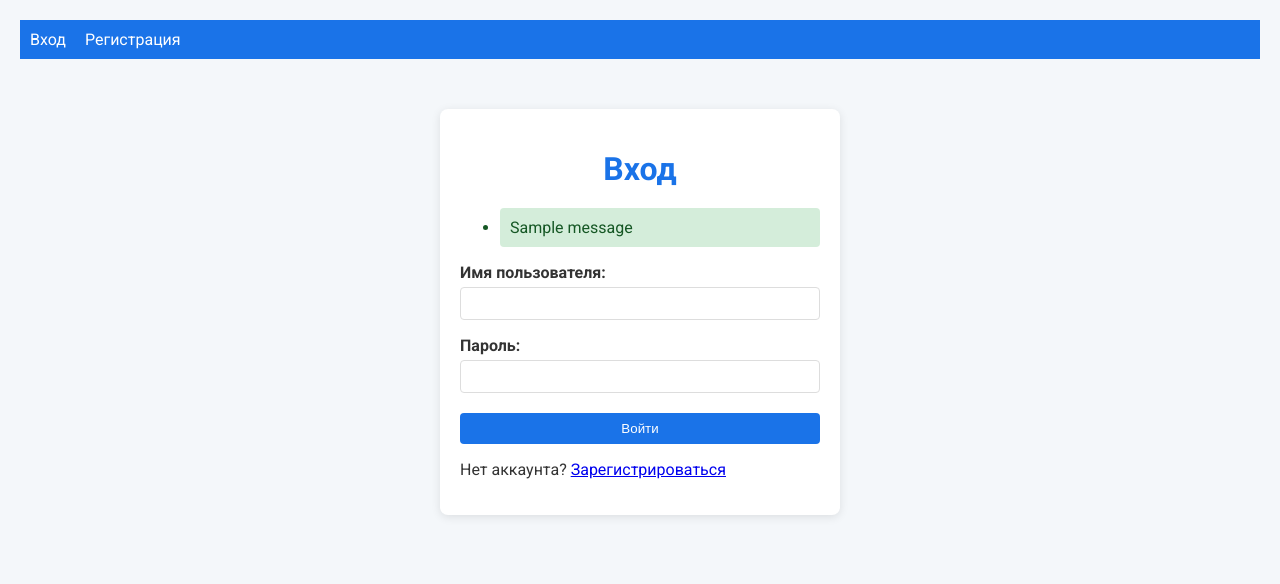
After one commit to H04X4/zolotoy, a Django app: page /login/ in a window 1280 px wide. The commit adds this page. Shown: the top 584 px of the page. Run offline with Django 4.2, Linux system fonts and the light colour scheme; tables that the repository leaves empty hold one stand-in row (values such as "Sample post"); one stand-in notice (Sample message) is shown.

Commit message:
feat: добавлены шаблоны, формы, миграции и правки в админке

```diff
--- a/order_management/settings.py
+++ b/order_management/settings.py
@@ -82,3 +82,8 @@ STATIC_ROOT = BASE_DIR / 'staticfiles'
 
 
 DEFAULT_AUTO_FIELD = 'django.db.models.BigAutoField'
+
+
+LOGIN_REDIRECT_URL = 'order_list'
+LOGOUT_REDIRECT_URL = 'login'
+LOGIN_URL = 'login'
--- /dev/null
+++ b/orders/forms.py
@@ -0,0 +1,27 @@
+from django import forms
+from django.contrib.auth.models import User
+from django.contrib.auth.forms import UserCreationForm, AuthenticationForm
+
+class RegisterForm(UserCreationForm):
+    email = forms.EmailField(required=True, label="Электронная почта")
+    first_name = forms.CharField(max_length=30, required=False, label="Имя")
+    last_name = forms.CharField(max_length=30, required=False, label="Фамилия")
+
+    class Meta:
+        model = User
+        fields = ['username', 'email', 'first_name', 'last_name', 'password1', 'password2']
+        labels = {
+            'username': 'Имя пользователя',
+            'password1': 'Пароль',
+            'password2': 'Подтверждение пароля',
+        }
+
+    def clean_email(self):
+        email = self.cleaned_data.get('email')
+        if User.objects.filter(email=email).exists():
+            raise forms.ValidationError("Этот адрес электронной почты уже используется.")
+        return email
+
+class LoginForm(AuthenticationForm):
+    username = forms.CharField(label="Имя пользователя")
+    password = forms.CharField(widget=forms.PasswordInput, label="Пароль")
--- /dev/null
+++ b/orders/templates/orders/base.html
@@ -0,0 +1,91 @@
+{% load static %}
+<!DOCTYPE html>
+<html lang="ru">
+<head>
+    <meta charset="UTF-8">
+    <meta name="viewport" content="width=device-width, initial-scale=1.0">
+    <title>{% block title %}Управление заказами{% endblock %}</title>
+    <link rel="stylesheet" href="{% static 'css/styles.css' %}">
+    <link href="https://fonts.googleapis.com/css2?family=Roboto:wght@400;700&display=swap" rel="stylesheet">
+    <style>
+        .auth-container {
+            max-width: 400px;
+            margin: 50px auto;
+            padding: 20px;
+            background: #fff;
+            border-radius: 8px;
+            box-shadow: 0 2px 10px rgba(0,0,0,0.1);
+        }
+        .auth-form p {
+            margin-bottom: 15px;
+        }
+        .auth-form label {
+            font-weight: bold;
+        }
+        .auth-form input, .auth-form button {
+            width: 100%;
+            padding: 8px;
+            margin-top: 5px;
+            border: 1px solid #ddd;
+            border-radius: 4px;
+        }
+        .auth-form button {
+            background-color: #1a73e8;
+            color: #fff;
+            border: none;
+            cursor: pointer;
+        }
+        .auth-form button:hover {
+            background-color: #1557b0;
+        }
+        .errornote {
+            background-color: #f8d7da;
+            color: #721c24;
+            padding: 10px;
+            border: 1px solid #f5c6cb;
+            border-radius: 4px;
+            margin-bottom: 15px;
+        }
+        .messages li {
+            padding: 10px;
+            margin-bottom: 10px;
+            border-radius: 4px;
+        }
+        .messages .success {
+            background-color: #d4edda;
+            color: #155724;
+        }
+        .messages .error {
+            background-color: #f8d7da;
+            color: #721c24;
+        }
+        .navbar {
+            background-color: #1a73e8;
+            padding: 10px;
+            margin-bottom: 20px;
+        }
+        .navbar a, .navbar span {
+            color: #fff;
+            margin-right: 15px;
+            text-decoration: none;
+        }
+        .navbar a:hover {
+            text-decoration: underline;
+        }
+    </style>
+</head>
+<body>
+    <div class="navbar">
+        {% if user.is_authenticated %}
+            <a href="{% url 'order_list' %}">Заказы</a>
+            <span>Привет, {{ user.username }} (№{% if user.profile.unique_number %}{{ user.profile.unique_number }}{% else %}—{% endif %})!</span>
+            <a href="{% url 'logout' %}">Выйти</a>
+        {% else %}
+            <a href="{% url 'login' %}">Вход</a>
+            <a href="{% url 'register' %}">Регистрация</a>
+        {% endif %}
+    </div>
+    {% block content %}
+    {% endblock %}
+</body>
+</html>
--- /dev/null
+++ b/orders/templates/orders/login.html
@@ -0,0 +1,34 @@
+{% extends "orders/base.html" %}
+{% block content %}
+<div class="auth-container">
+    <h1>Вход</h1>
+    {% if messages %}
+        <ul class="messages">
+            {% for message in messages %}
+                <li{% if message.tags %} class="{{ message.tags }}"{% endif %}>{{ message }}</li>
+            {% endfor %}
+        </ul>
+    {% endif %}
+    {% if form.errors %}
+        <div class="errornote">
+            <p>Пожалуйста, исправьте следующие ошибки:</p>
+            <ul>
+                {% for field in form %}
+                    {% for error in field.errors %}
+                        <li>{{ field.label }}: {{ error }}</li>
+                    {% endfor %}
+                {% endfor %}
+                {% for error in form.non_field_errors %}
+                    <li>{{ error }}</li>
+                {% endfor %}
+            </ul>
+        </div>
+    {% endif %}
+    <form method="post" class="auth-form">
+        {% csrf_token %}
+        {{ form.as_p }}
+        <button type="submit" class="btn btn-primary">Войти</button>
+    </form>
+    <p>Нет аккаунта? <a href="{% url 'register' %}">Зарегистрироваться</a></p>
+</div>
+{% endblock %}
--- a/orders/templatetags/order_tags.py
+++ b/orders/templatetags/order_tags.py
@@ -7,4 +7,4 @@ def multiply(value, arg):
     try:
         return float(value) * float(arg)
     except (ValueError, TypeError):
-        return 0.0
+        return 0
--- a/orders/urls.py
+++ b/orders/urls.py
@@ -4,4 +4,7 @@ from . import views
 urlpatterns = [
     path('', views.order_list, name='order_list'),
     path('update-order/', views.update_order, name='update_order'),
+    path('register/', views.register, name='register'),
+    path('login/', views.user_login, name='login'),
+    path('logout/', views.user_logout, name='logout'),
 ]
--- a/orders/views.py
+++ b/orders/views.py
@@ -1,13 +1,28 @@
-from django.shortcuts import render
-from .models import Product
+from django.shortcuts import render, redirect
+from .models import Product, UserProfile
 from django.http import JsonResponse
 from django.views.decorators.http import require_POST
+from django.contrib.auth.decorators import login_required
+from django.contrib.auth import login, authenticate, logout
+from .forms import RegisterForm, LoginForm
+from django.contrib import messages
+from django.db.models import Max
 
+@login_required
 def order_list(request):
     sort_by = request.GET.get('sort', 'article')
     if sort_by not in ['article', 'stock', 'cost_price', 'order_quantity']:
         sort_by = 'article'
-    products = Product.objects.all().order_by(sort_by)
+    # Фильтрация продуктов по уникальному номеру пользователя
+    if request.user.is_superuser:
+        products = Product.objects.all()  # Админы видят все продукты
+    else:
+        try:
+            user_unique_number = request.user.profile.unique_number
+            products = Product.objects.filter(unique_number=user_unique_number)
+        except UserProfile.DoesNotExist:
+            products = Product.objects.none()  # Если профиля нет, показываем пустой список
+    products = products.order_by(sort_by)
     print(f"DEBUG: Found {products.count()} products")
     total_sum = sum(p.order_quantity * p.cost_price for p in products)
     return render(request, 'orders/order_list.html', {
@@ -17,17 +32,62 @@ def order_list(request):
     })
 
 @require_POST
+@login_required
 def update_order(request):
     product_id = request.POST.get('product_id')
     order_quantity = request.POST.get('order_quantity')
     comment = request.POST.get('comment')
     try:
         product = Product.objects.get(id=product_id)
+        # Проверка, что пользователь имеет доступ к продукту
+        if not request.user.is_superuser:
+            user_unique_number = request.user.profile.unique_number
+            if product.unique_number != user_unique_number:
+                return JsonResponse({'error': 'Нет доступа к этому продукту'}, status=403)
         product.order_quantity = int(order_quantity)
         product.comment = comment
         product.save()
         line_total = product.order_quantity * product.cost_price
-        total_sum = sum(p.order_quantity * p.cost_price for p in Product.objects.all())
+        if request.user.is_superuser:
+            total_sum = sum(p.order_quantity * p.cost_price for p in Product.objects.all())
+        else:
+            total_sum = sum(p.order_quantity * p.cost_price for p in Product.objects.filter(unique_number=user_unique_number))
         return JsonResponse({'line_total': float(line_total), 'total_sum': float(total_sum)})
     except Exception as e:
         return JsonResponse({'error': str(e)}, status=400)
+
+def register(request):
+    if request.method == 'POST':
+        form = RegisterForm(request.POST)
+        if form.is_valid():
+            user = form.save()
+            max_number = UserProfile.objects.aggregate(Max('unique_number'))['unique_number__max']
+            new_number = (max_number or 999) + 1
+            UserProfile.objects.create(user=user, unique_number=new_number)
+            login(request, user)
+            messages.success(request, f"Регистрация успешна! Ваш уникальный номер: {new_number}")
+            return redirect('order_list')
+        else:
+            messages.error(request, "Ошибка регистрации. Проверьте введённые данные.")
+    else:
+        form = RegisterForm()
+    return render(request, 'orders/register.html', {'form': form})
+
+def user_login(request):
+    if request.method == 'POST':
+        form = LoginForm(data=request.POST)
+        if form.is_valid():
+            user = form.get_user()
+            login(request, user)
+            messages.success(request, "Вход выполнен успешно!")
+            return redirect('order_list')
+        else:
+            messages.error(request, "Неверное имя пользователя или пароль.")
+    else:
+        form = LoginForm()
+    return render(request, 'orders/login.html', {'form': form})
+
+def user_logout(request):
+    logout(request)
+    messages.success(request, "Вы вышли из системы.")
+    return redirect('login')
```
Also changed, not shown: orders/admin.py (+35 -4 lines), orders/models.py (+14 -2 lines), orders/templates/orders/order_list.html (+13 -15 lines), orders/templates/orders/register.html (added, +34 -0 lines), orders/migrations/0003_userprofile.py (added), orders/migrations/0004_product_unique_number.py (added), 1 other file.
